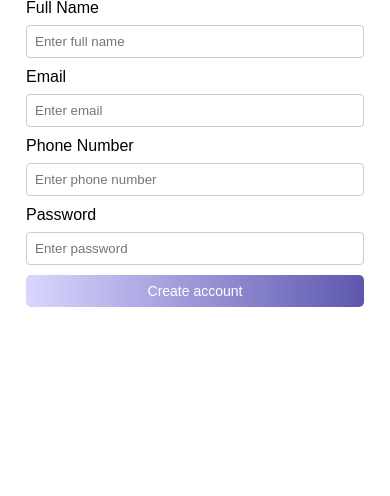
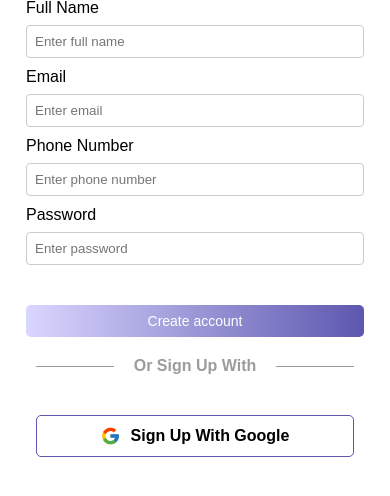
Before and after one commit to newbieflank/web_rekost, a PHP site: page /web_rekost/app/views/login/register.php in a window 390 px wide. Shown: the part 136-632 px from the top of the page. Run offline with PHP 8.4, Linux system fonts and the light colour scheme; some libraries are stand-ins or nearby versions.

Commit message:
ADD: -button link
Update:
-router Update
-

```diff
--- a/app/core/Router.php
+++ b/app/core/Router.php
@@ -41,7 +41,6 @@ class Router
                 }
             }
         }
-
         http_response_code(404);
         echo "404 - Not Found";
     }
@@ -60,8 +59,7 @@ class Router
         if (strpos($uri, $baseDir) === 0) {
             $uri = substr($uri, strlen($baseDir));
         }
-
-
+        $uri = str_replace("public", "", $uri);
         return $uri ?: '/';
     }
 
--- a/app/views/login/register.php
+++ b/app/views/login/register.php
@@ -5,13 +5,17 @@
             display: none;
         }
 
-        .login-content img {
+        .login-content .loginImage {
             display: block;
             position: absolute;
             top: -20;
             right: -20;
             width: 100px;
             height: 80px;
+        }
+
+        .button-link .button-logo {
+            display: block;
         }
     }
 </style>
@@ -27,7 +31,7 @@
         <p>Already have an account? <a href="<?= BASEURL; ?>login">Sign In?</a></p>
 
 
-        <form action="">
+        <form action="<?= BASEURL; ?>register">
             <label for="fullname">Full Name</label>
             <input type="text" name="fullname" id="fullname" placeholder="Enter full name" required>
             <label for="email">Email</label>
@@ -38,5 +42,12 @@
             <input type="password" name="password" id="password" placeholder="Enter password" required>
             <button type="submit">Create account</button>
         </form>
+        <div class="separator">
+            <span>Or Sign Up With</span>
+        </div>
+        <a href="" class="button-link">
+            <img src="<?= BASEURL; ?>img/googleIcon.svg" alt="Logo" class="button-logo">
+            Sign Up With Google
+        </a>
     </div>
 </div>
--- a/public/css/registerPage.css
+++ b/public/css/registerPage.css
@@ -35,7 +35,7 @@
   padding: 2rem;
 }
 
-.login-content img {
+.login-content .loginImage {
   width: 150px;
   height: 120px;
   position: absolute;
@@ -72,7 +72,8 @@ input {
 }
 
 form button {
-  padding: 10px;
+  margin-top: 30px;
+  padding: 15px;
   border-radius: 10px;
   color: white; /* Sets the text color */
   border: none; /* Removes the default border */
@@ -82,6 +83,64 @@ form button {
   transition: background 0.3s ease;
 }
 
+.separator {
+  display: flex;
+  align-items: center;
+  text-align: center;
+  margin: 25px 120px 1rem 80px;
+  color: #9c9c9c;
+  font-family: sans-serif;
+}
+
+.separator::before,
+.separator::after {
+  content: "";
+  flex: 1;
+  border-bottom: 1px solid #9c9c9c;
+}
+
+.separator::before {
+  margin-right: 10px;
+}
+
+.separator::after {
+  margin-left: 10px;
+}
+
+.separator span {
+  font-weight: bold;
+  padding: 0 10px;
+}
+
+.button-link {
+  display: inline-flex;
+  align-items: center;
+  justify-content: center;
+  padding: 10px 20px;
+  margin: 25px 120px 1rem 80px;
+  background-color: white;
+  color: black;
+  text-decoration: none;
+  border-radius: 5px;
+  font-size: 16px;
+  border: 1px #5d58af solid;
+  cursor: pointer;
+  transition: background-color 0.3s ease;
+  font-family: sans-serif;
+  font-weight: bold;
+}
+
+.button-link .button-logo {
+  width: 20px;
+  height: 20px;
+}
+
+.button-link:hover {
+  background-color: black;
+  color: white;
+}
+
+/*media setting*/
 @media (max-width: 1024px) {
   .loginPage {
     grid-template-columns: 1fr;
@@ -105,6 +164,14 @@ form button {
   .login-content form {
     margin: 20px 20px; /* Reduces margins for smaller screens */
   }
+
+  .separator {
+    margin: 20px 20px;
+  }
+
+  .button-link {
+    margin: 20px 20px;
+  }
 }
 
 @media (max-width: 768px) {
@@ -118,6 +185,14 @@ form button {
 
   .login-content form {
     margin: 20px 20px; /* Further reduces margins */
+  }
+
+  .separator {
+    margin: 20px 20px;
+  }
+
+  .button-link {
+    margin: 20px 20px;
   }
 }
 
```
Also changed, not shown: public/img/googleIcon.svg (added).
